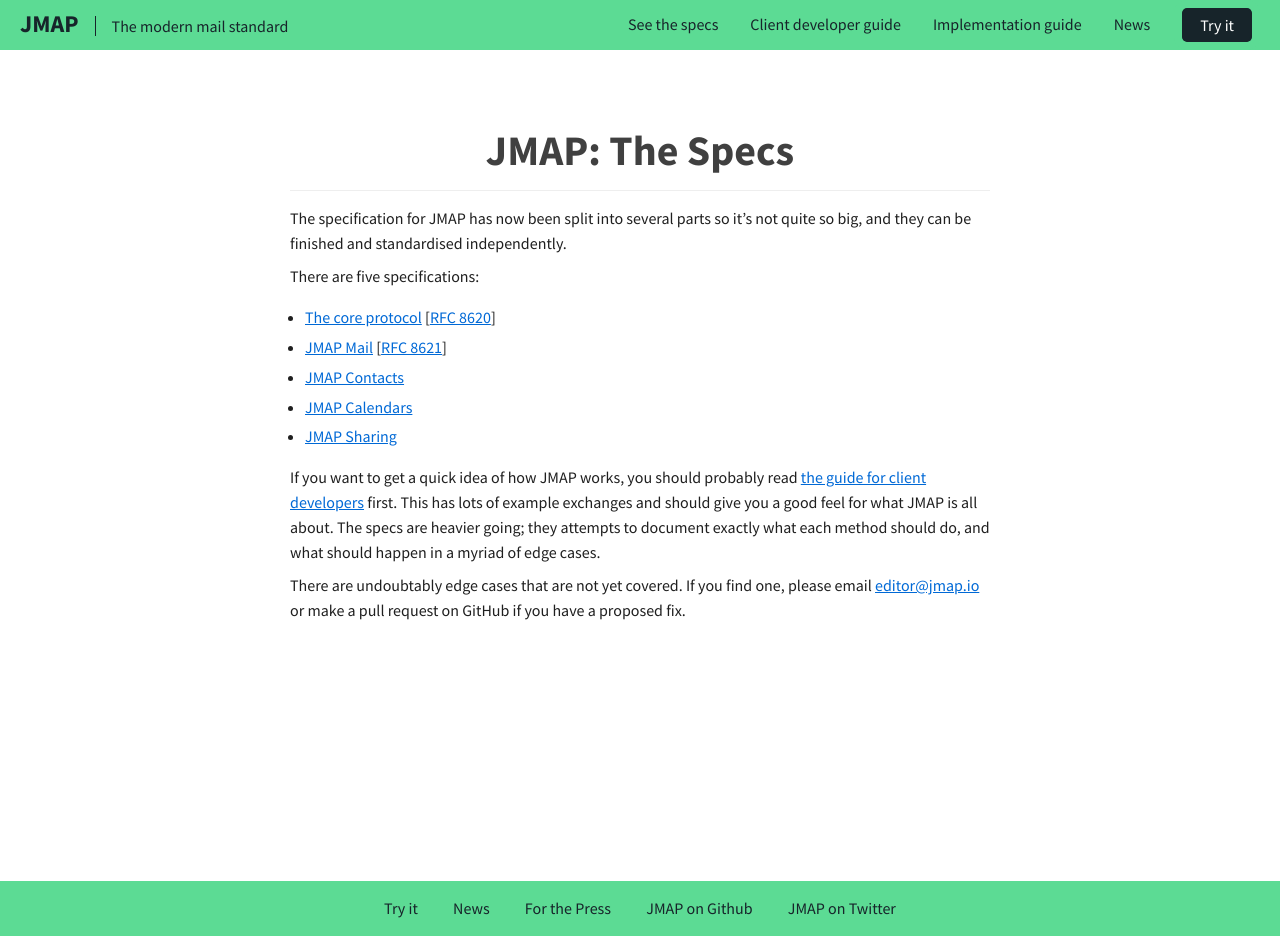
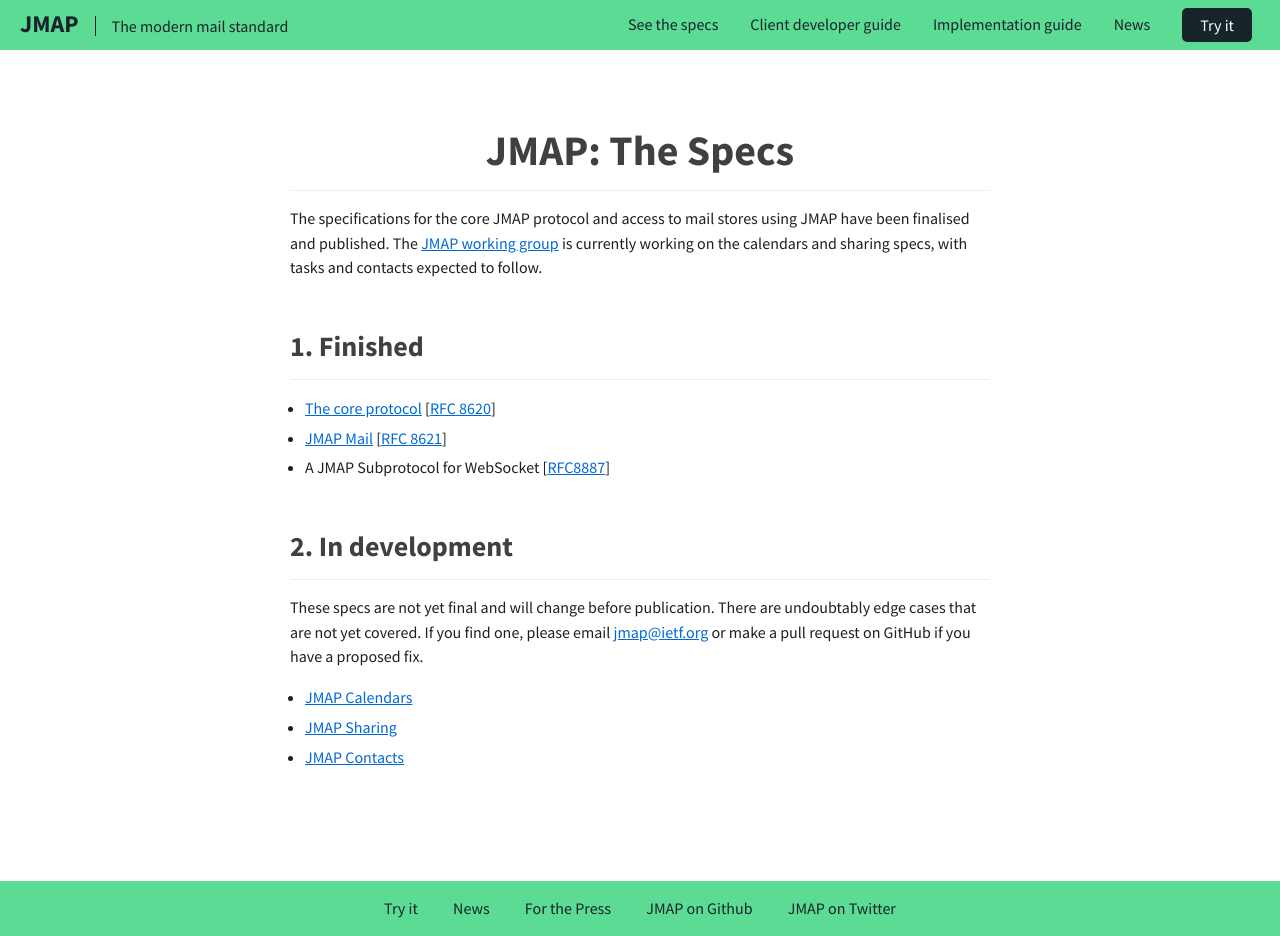
Before and after one commit to jmapio/jmapio.github.io, a Jekyll site: the page built from spec.md, in a window 1280 px wide and 936 px high. Built offline with Jekyll 4.4.1, drawn with Linux system fonts in a browser that asks for light colours; comment, search, counter and statistics services are not loaded.

Commit message:
Update links to specs

```diff
--- a/spec.md
+++ b/spec.md
@@ -7,17 +7,18 @@ custom: true
 
 # JMAP: The Specs
 
-The specification for JMAP has now been split into several parts so it's not quite so big, and they can be finished and standardised independently.
+The specifications for the core JMAP protocol and access to mail stores using JMAP have been finalised and published. The [JMAP working group](https://datatracker.ietf.org/wg/jmap/about/) is currently working on the calendars and sharing specs, with tasks and contacts expected to follow.
 
-There are five specifications:
-
+## Finished
 
 * [The core protocol](spec-core.html) [[RFC 8620](https://tools.ietf.org/html/rfc8620)]
 * [JMAP Mail](spec-mail.html) [[RFC 8621](https://tools.ietf.org/html/rfc8621)]
-* [JMAP Contacts](spec-contacts.html)
+* A JMAP Subprotocol for WebSocket [[RFC8887](https://www.rfc-editor.org/rfc/rfc8887.html)]
+
+## In development
+
+These specs are not yet final and will change before publication. There are undoubtably edge cases that are not yet covered. If you find one, please email [jmap@ietf.org](mailto:jmap@ietf.org) or make a pull request on GitHub if you have a proposed fix.
+
 * [JMAP Calendars](spec-calendars.html)
 * [JMAP Sharing](spec-sharing.html)
-
-If you want to get a quick idea of how JMAP works, you should probably read [the guide for client developers](client.html) first. This has lots of example exchanges and should give you a good feel for what JMAP is all about. The specs are heavier going; they attempts to document exactly what each method should do, and what should happen in a myriad of edge cases.
-
-There are undoubtably edge cases that are not yet covered. If you find one, please email [editor@jmap.io](mailto:editor@jmap.io) or make a pull request on GitHub if you have a proposed fix.
+* [JMAP Contacts](spec-contacts.html)
```
